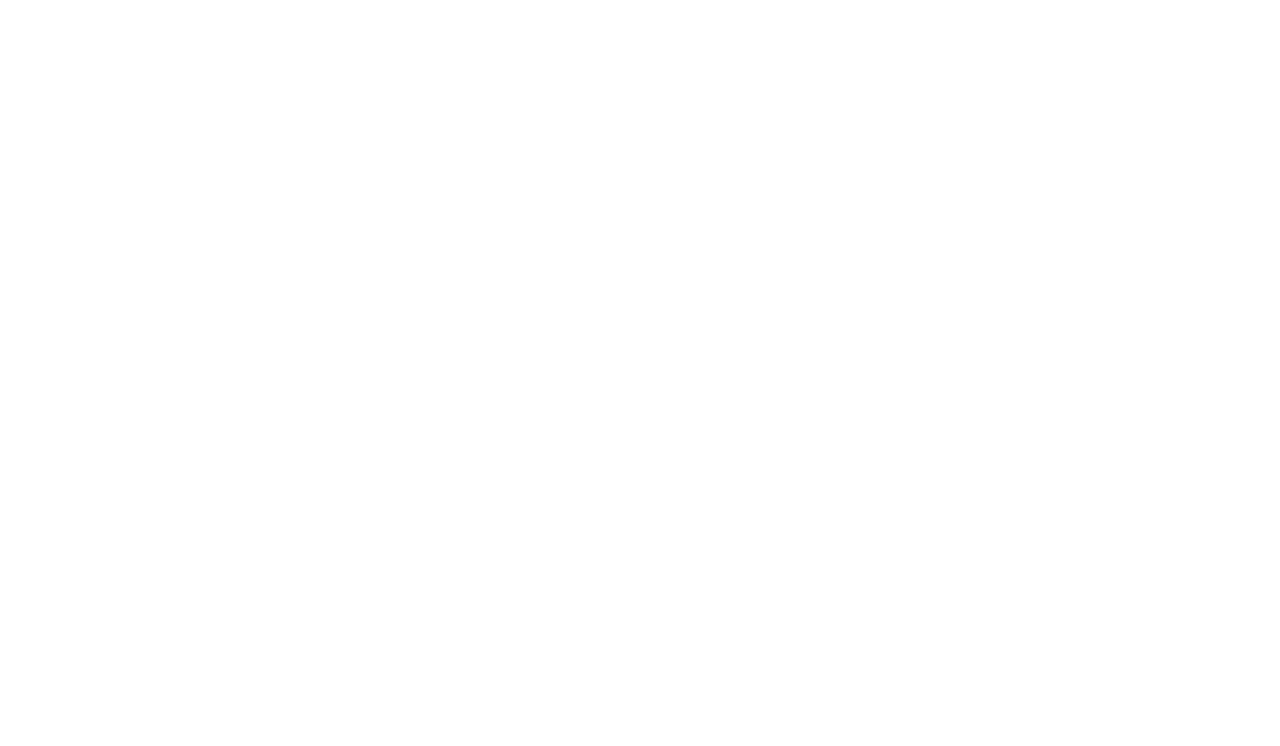
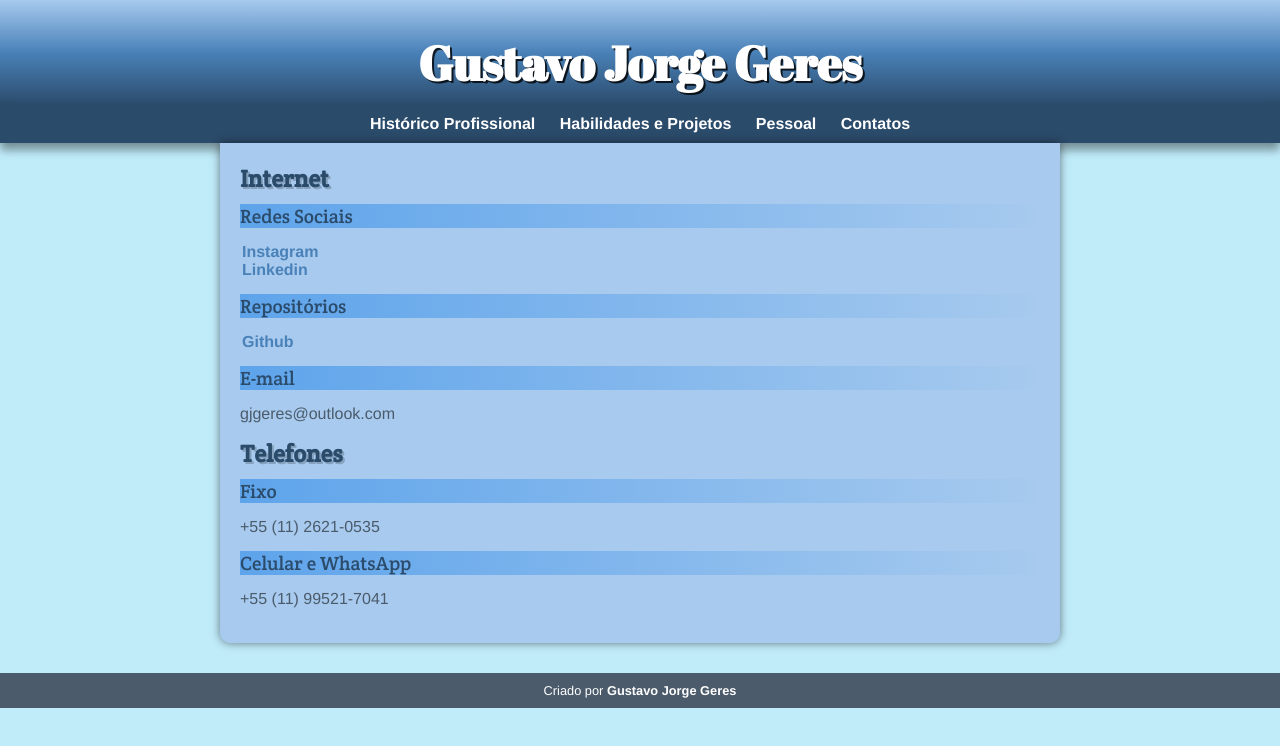
Before and after one commit to GGeres/Projetos, a plain HTML site: page Page_Currículo/paginas internas/cont.html in a window 1280 px wide. Drawn offline with Linux system fonts and the light colour scheme.

Commit message:
Atualização do Projeto

```diff
--- a/Page_Currículo/paginas internas/cont.html
+++ b/Page_Currículo/paginas internas/cont.html
@@ -0,0 +1,52 @@
+<!DOCTYPE html>
+<html lang="pt-br">
+<head>
+    <meta charset="UTF-8">
+    <meta http-equiv="X-UA-Compatible" content="IE=edge">
+    <meta name="viewport" content="width=device-width, initial-scale=1.0">
+    <link rel="shortcut icon" href="../imagens/favicon.ico" type="image/x-icon">
+    <title>Contatos</title>
+    <link rel="stylesheet" href="style_cont.css">
+</head>
+<body>
+    <header>
+        <h1><a href="../index.html">Gustavo Jorge Geres</a></h1>
+    </header>
+    <nav>
+        <a href="his_prof.html">Histórico Profissional</a>
+        <a href="H_P.html">Habilidades e Projetos</a>
+        <a href="pessoal.html">Pessoal</a>
+        <a href="cont.html">Contatos</a>
+    </nav>
+    <main>
+        <article>
+            <h1>Internet</h1>
+            <h2>Redes Sociais</h2>
+            <p>
+                <ul><a href="https://www.instagram.com/gustavojorgegeres/" target="_blank">Instagram</a></ul>
+                <ul><a href="https://www.linkedin.com/in/gustavo-geres-80b295248/" target="_blank">Linkedin</a></ul>
+            </p>
+            <h2>Repositórios</h2>
+            <p>
+                <ul><a href="https://github.com/GGeres" target="_blank">Github</a></ul>
+            </p>
+            <h2>E-mail</h2>
+            <p>
+                <ul>gjgeres@outlook.com</ul>
+            </p>
+            <h1>Telefones</h1>
+            <h2>Fixo</h2>
+            <p>
+                <ul>+55 (11) 2621-0535</ul>
+            </p>
+            <h2>Celular e WhatsApp</h2>
+            <p>
+                <ul>+55 (11) 99521-7041</ul>
+            </p>
+        </article>
+    </main>
+    <footer>
+        <p>Criado por <a href="https://www.linkedin.com/in/gustavo-geres-80b295248/" target="_blank">Gustavo Jorge Geres</a></p>
+    </footer>
+</body>
+</html>
--- /dev/null
+++ b/Page_Currículo/paginas internas/style_cont.css
@@ -0,0 +1,134 @@
+@charset "UTF-8";
+@import url('https://fonts.googleapis.com/css2?family=Abril+Fatface&display=swap');
+@import url('https://fonts.googleapis.com/css2?family=Crete+Round&display=swap');
+:root {
+    --cor0:#A7CAEE;
+    --cor1:#5EA4EB;
+    --cor2:#4981B8;
+    --cor3:#2B4B6B;
+    --cor4:#4B5B6B;
+    --cor5:#c0ecfa;
+    --fonte0: Helvetica, Arial, sans-serif;
+    --fonte1: 'Abril Fatface', 'cursive';
+    --fonte2: 'Crete Round', serif;
+}
+*{
+    margin: 0px;
+    padding: 0px;
+}
+body{
+    background-color: var(--cor5);
+    font-family: var(--fonte0);
+}
+a{
+    text-decoration: none;
+}
+header{
+    background-image: linear-gradient(to bottom, #A7CAEE, #4981B8, #2B4B6B);
+    text-align: center;
+    min-height: 60px;
+    padding-top: 30px;
+}
+header>h1{
+    text-shadow: 2px 2px 0px rgba(0, 0, 0, 0.800);
+    font-family: var(--fonte1);
+    font-size: 3em;
+    padding-bottom: 10px;
+    color: white;
+    font-weight: bolder;
+}
+header>h1>a{
+    text-decoration: none;
+    color: white;
+}
+nav{
+    background-color: var(--cor3);
+    padding: 10px;
+    box-shadow: 0px 7px 9px rgba(0, 0, 0, 0.400);
+    text-align: center;
+}
+nav>a{
+    color: white;
+    text-decoration: none;
+    padding: 10px;
+    font-weight: bold;
+    border-radius: 10px;
+    transition-duration: 0.5s;
+}
+nav>a:hover{
+    background-color: var(--cor0);
+    color: var(--cor4);
+}
+main{
+    background-color: var(--cor0);
+    min-width: 400px;
+    max-width: 800px;
+    margin: auto;
+    margin-bottom: 30px;
+    padding: 20px;
+    color: var(--cor4);
+    border-bottom-left-radius: 10px;
+    border-bottom-right-radius: 10px;
+    box-shadow: 0px 0px 10px rgba(0, 0, 0, 0.5);
+}
+main p{
+    margin: 15px 0px;
+    text-align: justify;
+    text-indent: 30px;
+    line-height: 1.8em;
+}
+main strong{
+    color: black;
+}
+main h1{
+    font-family: var(--fonte2);
+    color: var(--cor3);
+    font-size: 1.5em;
+    font-weight: bold;
+    text-shadow: 2px 2px 0px rgba(0, 0, 0, 0.2);
+    margin-bottom: 10px;
+}
+main h2{
+    font-family:var(--fonte2);
+    color: var(--cor3);
+    font-size: 1.2em;
+    background-image: linear-gradient(to right, var(--cor1), transparent);
+    font-weight: normal;
+}
+img{
+    display: block;
+    margin: auto;
+    padding-top: px;
+    border-radius: 80%;
+    border-style: solid;
+}
+
+main a{
+    text-decoration: none;
+    color: var(--cor2);
+    font-weight: bold;
+    padding: 2px 2px;
+}
+main a:hover{
+    text-decoration: underline;
+    color: var(--cor3);
+}
+main abbr{
+    text-decoration: none;
+}
+footer{
+    background-color: var(--cor4);
+    color: white;
+    text-align: center;
+    padding: 10px;
+    font-size: 0.8em;
+}
+footer a{
+    color: white;
+    font-weight: bolder;
+    text-decoration: none;
+}
+footer a:hover{
+    text-decoration: underline;
+    color: var(--cor1);
+}
--- /dev/null
+++ b/Page_Currículo/paginas internas/style_pessoal.css
@@ -0,0 +1,151 @@
+@charset "UTF-8";
+@import url('https://fonts.googleapis.com/css2?family=Abril+Fatface&display=swap');
+@import url('https://fonts.googleapis.com/css2?family=Crete+Round&display=swap');
+:root {
+    --cor0:#A7CAEE;
+    --cor1:#5EA4EB;
+    --cor2:#4981B8;
+    --cor3:#2B4B6B;
+    --cor4:#4B5B6B;
+    --cor5:#c0ecfa;
+    --fonte0: Helvetica, Arial, sans-serif;
+    --fonte1: 'Abril Fatface', 'cursive';
+    --fonte2: 'Crete Round', serif;
+}
+*{
+    margin: 0px;
+    padding: 0px;
+}
+body{
+    background-color: var(--cor5);
+    font-family: var(--fonte0);
+}
+a{
+    text-decoration: none;
+}
+header{
+    background-image: linear-gradient(to bottom, #A7CAEE, #4981B8, #2B4B6B);
+    text-align: center;
+    min-height: 60px;
+    padding-top: 30px;
+}
+header>h1{
+    text-shadow: 2px 2px 0px rgba(0, 0, 0, 0.800);
+    font-family: var(--fonte1);
+    font-size: 3em;
+    padding-bottom: 10px;
+    color: white;
+    font-weight: bolder;
+}
+header>h1>a{
+    text-decoration: none;
+    color: white;
+}
+nav{
+    background-color: var(--cor3);
+    padding: 10px;
+    box-shadow: 0px 7px 9px rgba(0, 0, 0, 0.400);
+    text-align: center;
+}
+nav>a{
+    color: white;
+    text-decoration: none;
+    padding: 10px;
+    font-weight: bold;
+    border-radius: 10px;
+    transition-duration: 0.5s;
+}
+nav>a:hover{
+    background-color: var(--cor0);
+    color: var(--cor4);
+}
+main{
+    background-color: var(--cor0);
+    min-width: 400px;
+    max-width: 800px;
+    margin: auto;
+    margin-bottom: 30px;
+    padding: 20px;
+    color: var(--cor4);
+    border-bottom-left-radius: 10px;
+    border-bottom-right-radius: 10px;
+    box-shadow: 0px 0px 10px rgba(0, 0, 0, 0.5);
+}
+main p{
+    margin: 15px 0px;
+    text-align: justify;
+    text-indent: 30px;
+    line-height: 1.8em;
+}
+main p.ita{
+    text-indent: 1px;
+    font-family: var(--fonte0);
+    font-size: 0.9em;
+    margin-top: -5px;
+    margin-bottom: 10px;
+}
+main strong{
+    color: black;
+}
+main h1{
+    font-family: var(--fonte2);
+    color: var(--cor3);
+    font-size: 1.5em;
+    font-weight: bold;
+    text-shadow: 2px 2px 0px rgba(0, 0, 0, 0.2);
+    margin-bottom: 10px;
+}
+main h2{
+    font-family:var(--fonte2);
+    color: var(--cor3);
+    font-size: 1.2em;
+    background-image: linear-gradient(to right, var(--cor1), transparent);
+    font-weight: normal;
+}
+main h3{
+    font-family: var(--fonte2);
+    color: var(--cor3);
+    font-size: 1.2em;
+    font-weight: lighter;
+}
+ul{
+    list-style-position: inside;
+    text-indent: 40px;
+}
+img{
+    display: block;
+    margin: auto;
+    padding-top: px;
+    border-radius: 80%;
+    border-style: solid;
+}
+
+main a{
+    text-decoration: none;
+    color: var(--cor2);
+    font-weight: bold;
+    padding: 2px 2px;
+}
+main a:hover{
+    text-decoration: underline;
+    color: var(--cor3);
+}
+main abbr{
+    text-decoration: none;
+}
+footer{
+    background-color: var(--cor4);
+    color: white;
+    text-align: center;
+    padding: 10px;
+    font-size: 0.8em;
+}
+footer a{
+    color: white;
+    font-weight: bolder;
+    text-decoration: none;
+}
+footer a:hover{
+    text-decoration: underline;
+    color: var(--cor1);
+}
```
Also changed, not shown: Page_Currículo/paginas internas/H_P.html (+1 -1 lines), Page_Currículo/paginas internas/his_prof.html (+1 -1 lines), Page_Currículo/paginas internas/pessoal.html (+38 -0 lines), Page_Currículo/index.html (renamed from Page_Currículo/page_principal.html).
